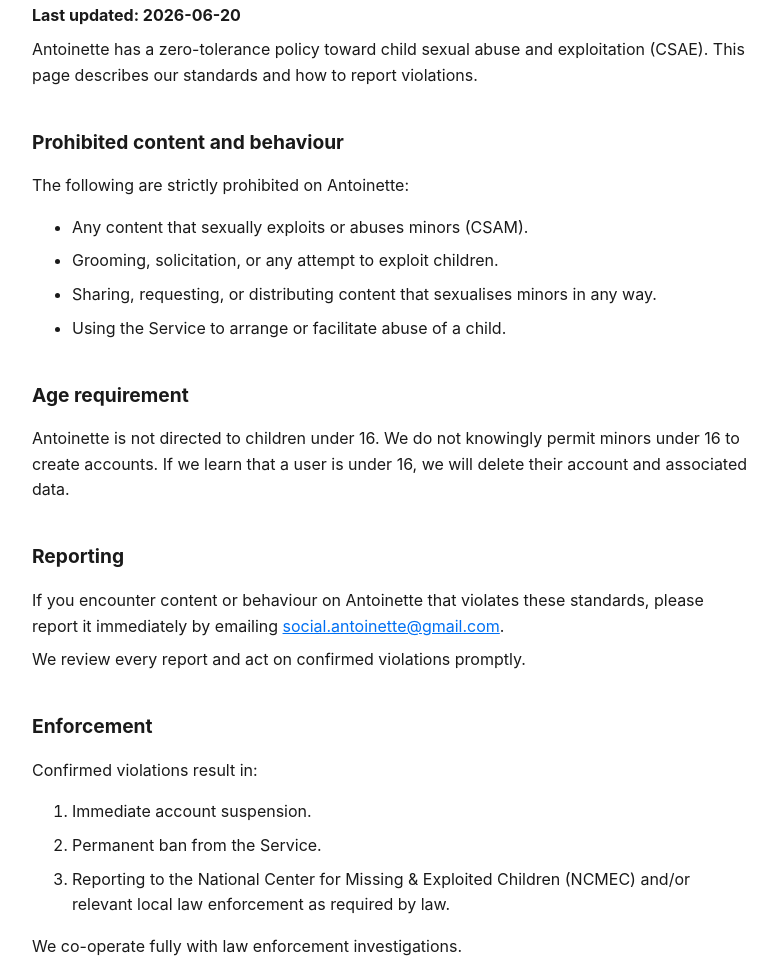
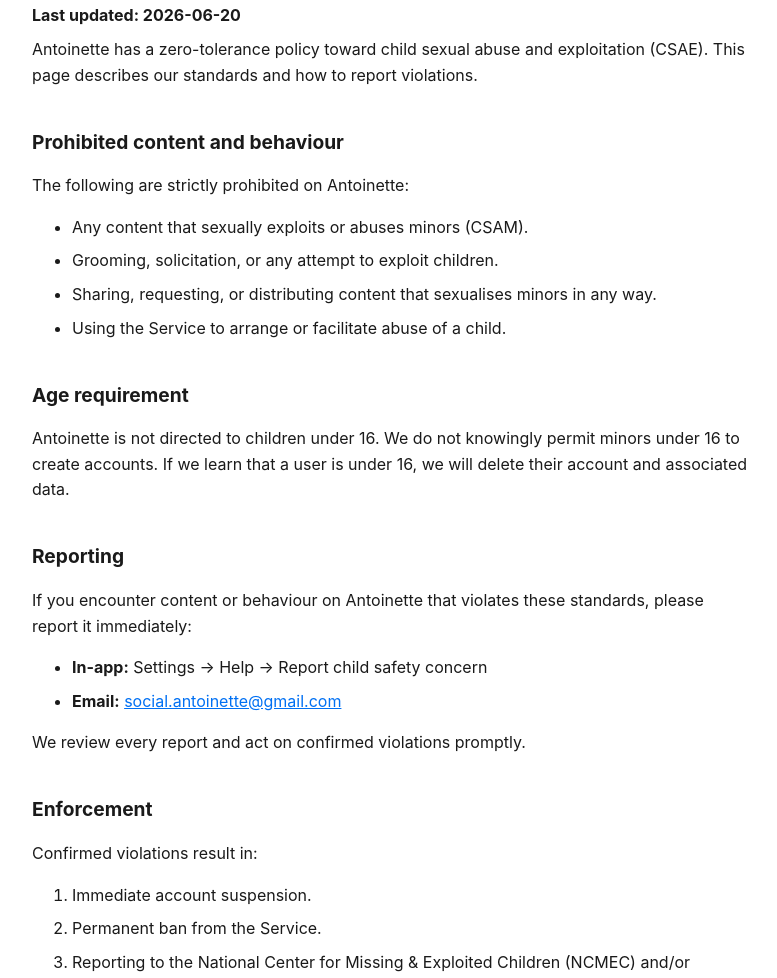
Before and after one commit to Jastchi/Jastchi.github.io, a plain HTML site: page antoinette/csae/index.html in a window 1280 px wide. Shown: the part 110-1088 px from the top of the page, without its empty margins (248-1025 px from the left). Drawn offline with Linux system fonts and the light colour scheme.

Commit message:
feat(antoinette): add in-app reporting path to CSAE policy

```diff
--- a/antoinette/csae/index.html
+++ b/antoinette/csae/index.html
@@ -30,7 +30,11 @@
 <p>Antoinette is not directed to children under 16. We do not knowingly permit minors under 16 to create accounts. If we learn that a user is under 16, we will delete their account and associated data.</p>
 
 <h2>Reporting</h2>
-<p>If you encounter content or behaviour on Antoinette that violates these standards, please report it immediately by emailing <a href="mailto:social.antoinette@gmail.com">social.antoinette@gmail.com</a>.</p>
+<p>If you encounter content or behaviour on Antoinette that violates these standards, please report it immediately:</p>
+<ul>
+  <li><strong>In-app:</strong> Settings &rarr; Help &rarr; Report child safety concern</li>
+  <li><strong>Email:</strong> <a href="mailto:social.antoinette@gmail.com">social.antoinette@gmail.com</a></li>
+</ul>
 <p>We review every report and act on confirmed violations promptly.</p>
 
 <h2>Enforcement</h2>
```
